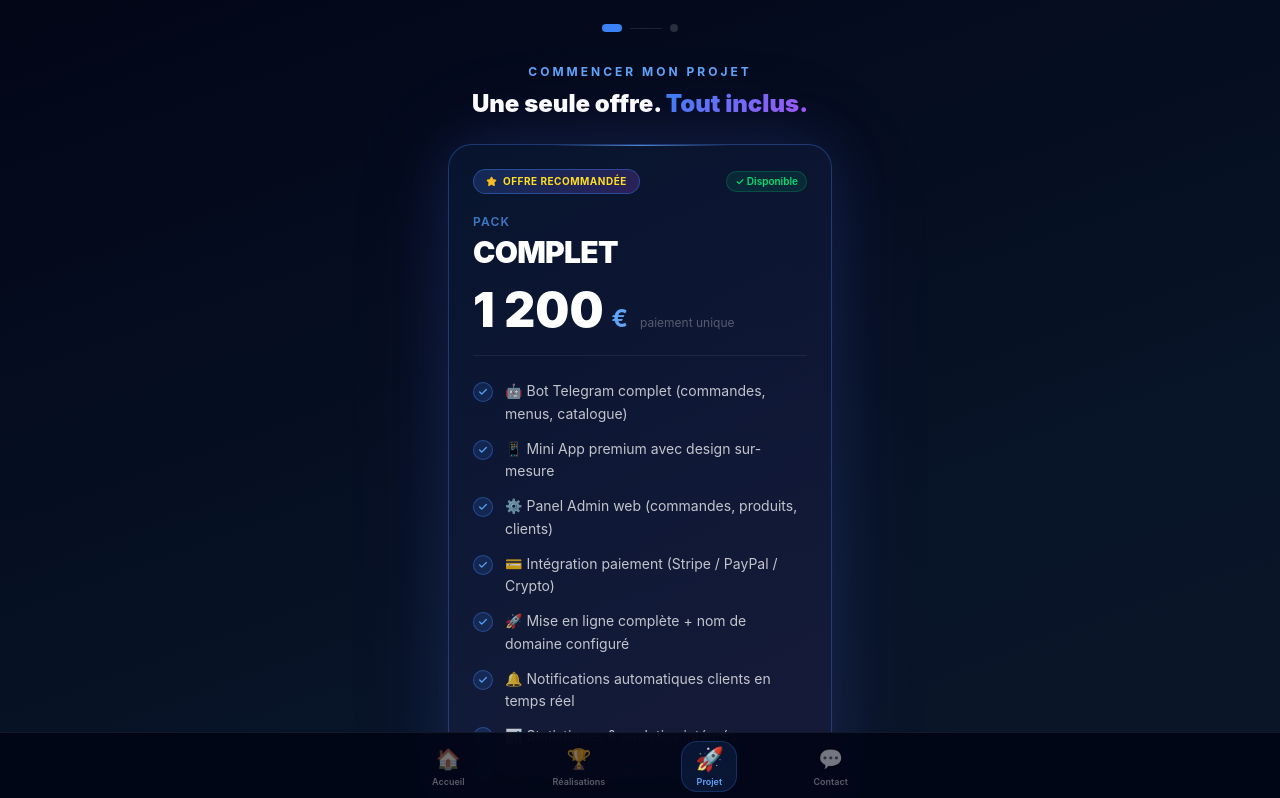
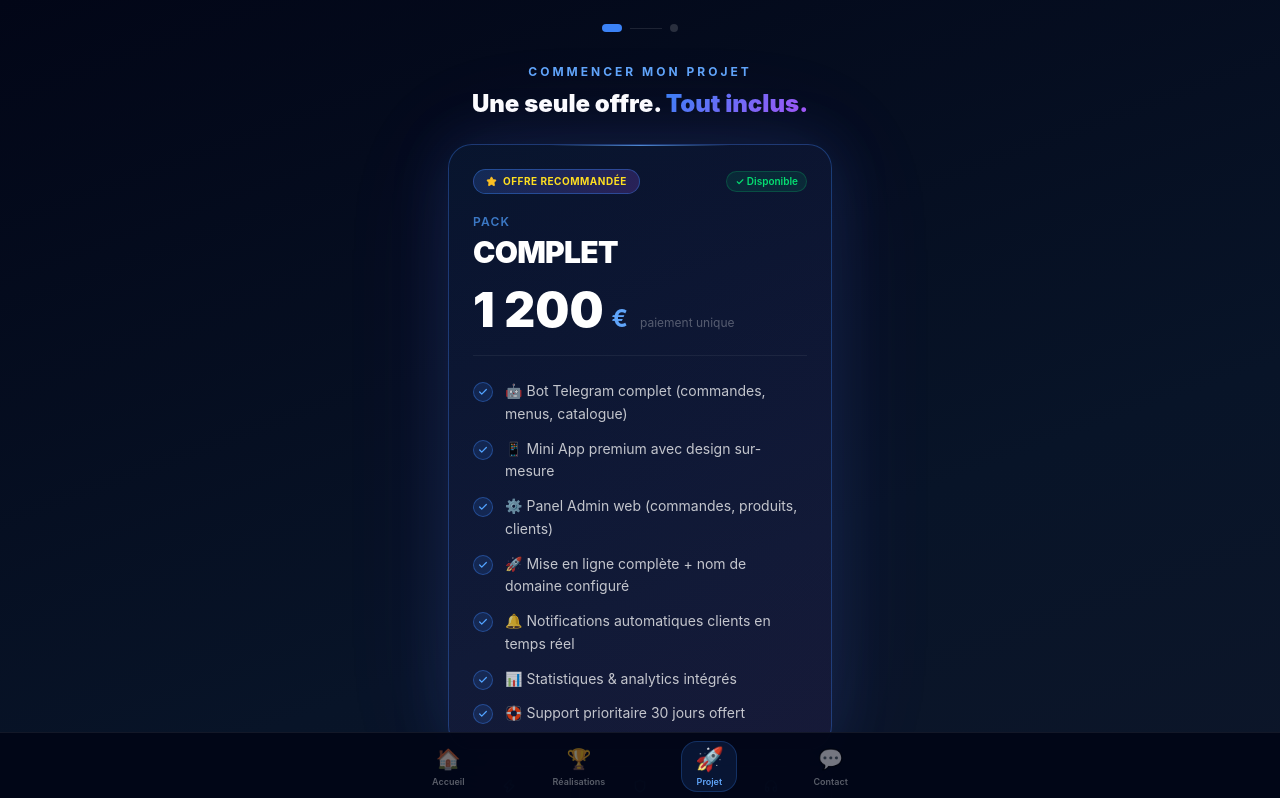
Before and after one commit to samouraiketchupp45-sketch/Jarvis-business, a Next.js app: page /contact in a window 1280 px wide. Shown: the top 798 px of the page. Built offline with nearby package versions, Linux system fonts and the light colour scheme.

Commit message:
Remove payment integration from pack checklist

```diff
--- a/app/(app)/contact/page.tsx
+++ b/app/(app)/contact/page.tsx
@@ -8,7 +8,6 @@ const PACK_ITEMS = [
   { icon: '🤖', text: 'Bot Telegram complet (commandes, menus, catalogue)' },
   { icon: '📱', text: 'Mini App premium avec design sur-mesure' },
   { icon: '⚙️', text: 'Panel Admin web (commandes, produits, clients)' },
-  { icon: '💳', text: 'Intégration paiement (Stripe / PayPal / Crypto)' },
   { icon: '🚀', text: 'Mise en ligne complète + nom de domaine configuré' },
   { icon: '🔔', text: 'Notifications automatiques clients en temps réel' },
   { icon: '📊', text: 'Statistiques & analytics intégrés' },
```
